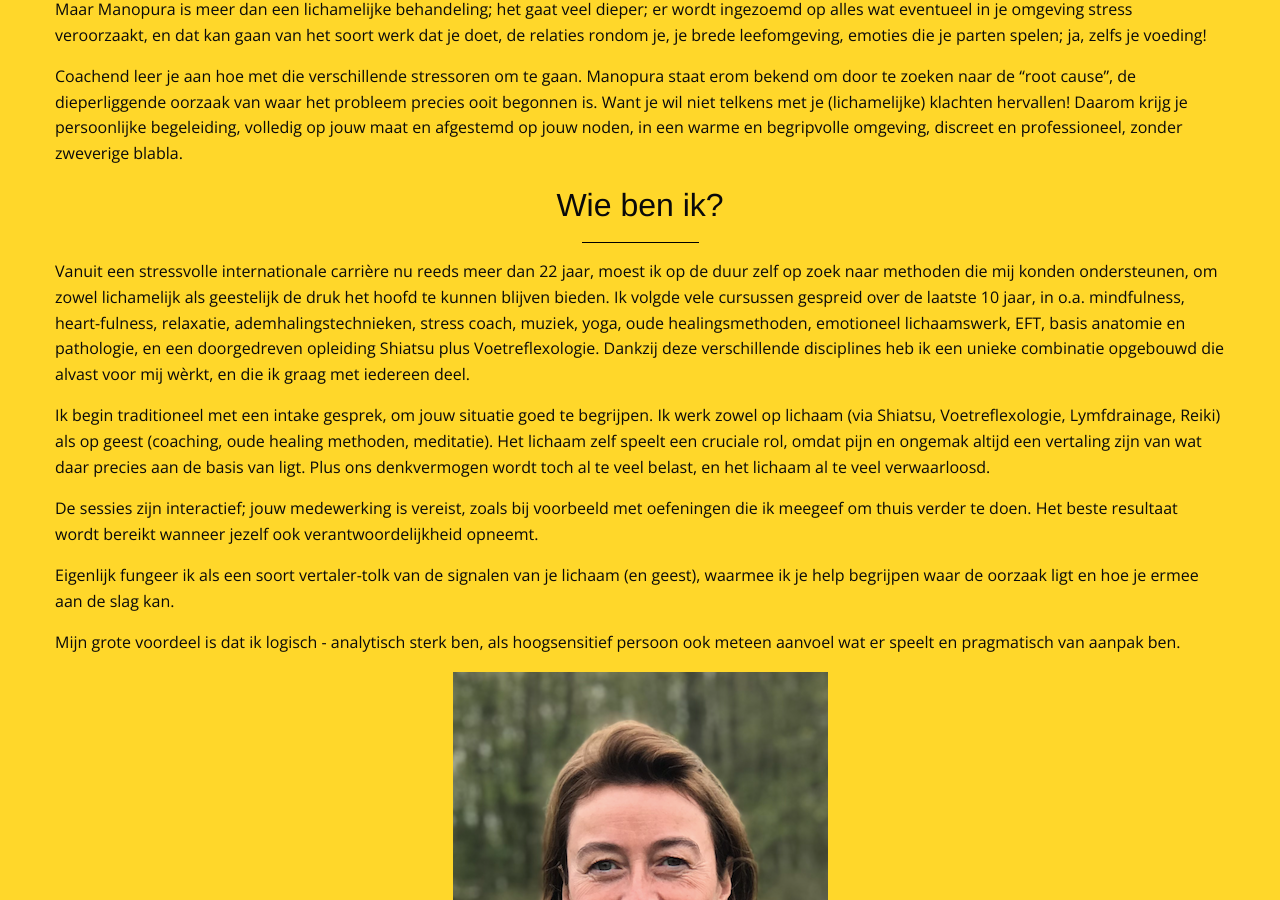
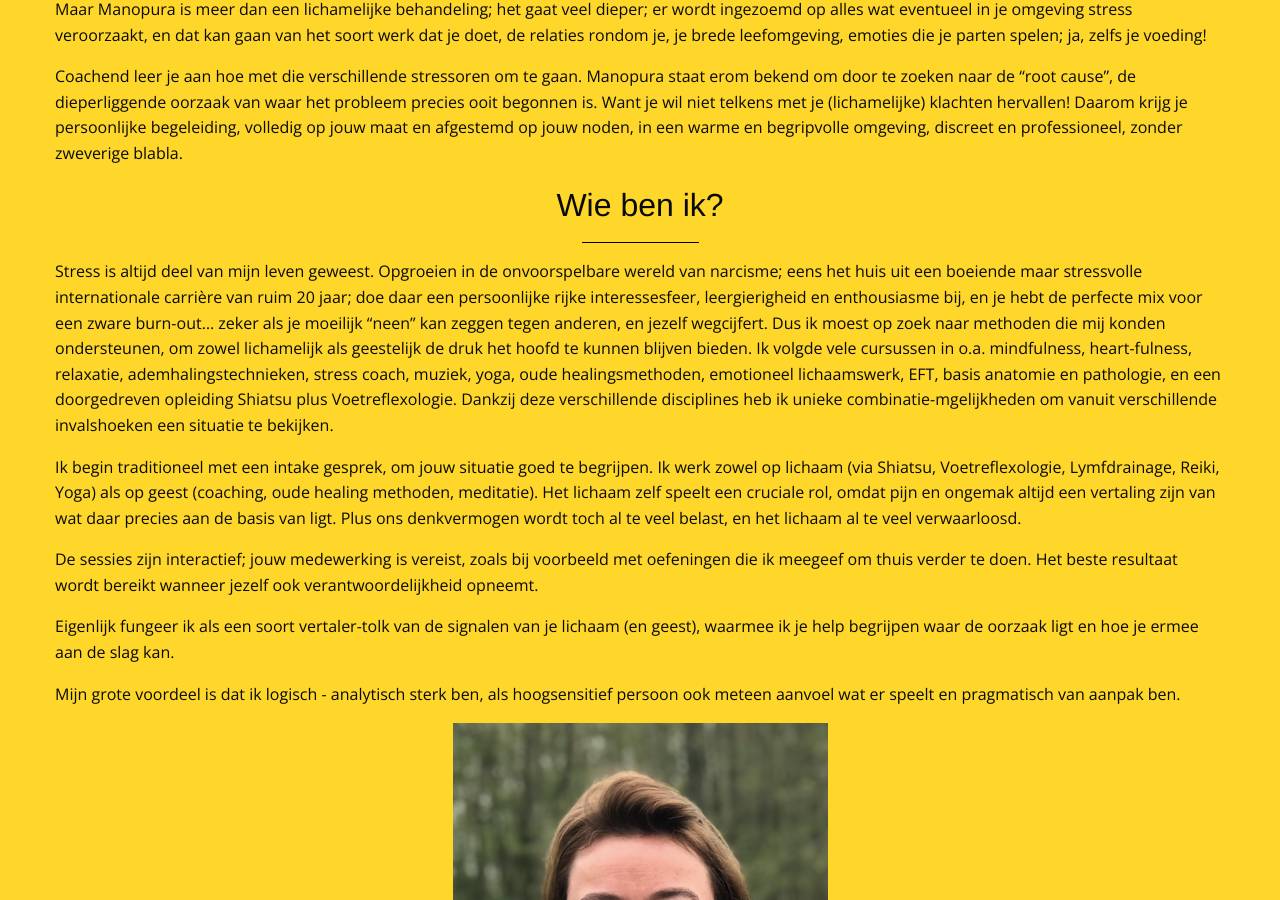
Before and after one commit to manopura/manopura.github.io, a Jekyll site: the page built from index.md, in a window 1280 px wide and 900 px high, scrolled down 551 px. Built offline with Jekyll 4.4.1, drawn with Linux system fonts in a browser that asks for light colours; nearby versions of some CDN libraries.

Commit message:
Update index.md

```diff
--- a/index.md
+++ b/index.md
@@ -22,10 +22,10 @@
 
 # Wie ben ik?
 
-Vanuit een stressvolle internationale carrière nu reeds meer dan 22 jaar, moest ik op de duur zelf op zoek naar methoden die mij konden ondersteunen, om zowel lichamelijk als geestelijk de druk het hoofd te kunnen blijven bieden.
-Ik volgde vele cursussen gespreid over de laatste 10 jaar, in o.a. mindfulness, heart-fulness, relaxatie, ademhalingstechnieken, stress coach, muziek, yoga, oude healingsmethoden, emotioneel lichaamswerk, EFT, basis anatomie en pathologie, en een doorgedreven opleiding Shiatsu plus Voetreflexologie. Dankzij deze verschillende disciplines heb ik een unieke combinatie opgebouwd die alvast voor mij wèrkt, en die ik graag met iedereen deel.
+Stress is altijd deel van mijn leven geweest. Opgroeien in de onvoorspelbare wereld van narcisme; eens het huis uit een boeiende maar stressvolle internationale carrière van ruim 20 jaar; doe daar een persoonlijke rijke interessesfeer, leergierigheid en enthousiasme bij, en je hebt de perfecte mix voor een zware burn-out... zeker als je moeilijk "neen" kan zeggen tegen anderen, en jezelf wegcijfert. Dus ik moest op zoek naar methoden die mij konden ondersteunen, om zowel lichamelijk als geestelijk de druk het hoofd te kunnen blijven bieden.
+Ik volgde vele cursussen in o.a. mindfulness, heart-fulness, relaxatie, ademhalingstechnieken, stress coach, muziek, yoga, oude healingsmethoden, emotioneel lichaamswerk, EFT, basis anatomie en pathologie, en een doorgedreven opleiding Shiatsu plus Voetreflexologie. Dankzij deze verschillende disciplines heb ik unieke combinatie-mgelijkheden om vanuit verschillende invalshoeken een situatie te bekijken.
 
-Ik begin traditioneel met een intake gesprek, om jouw situatie goed te begrijpen. Ik werk zowel op lichaam (via Shiatsu, Voetreflexologie, Lymfdrainage, Reiki) als op geest (coaching, oude healing methoden, meditatie). Het lichaam zelf speelt een cruciale rol, omdat pijn en ongemak altijd een vertaling zijn van wat daar precies aan de basis van ligt. Plus ons denkvermogen wordt toch al te veel belast, en het lichaam al te veel verwaarloosd.
+Ik begin traditioneel met een intake gesprek, om jouw situatie goed te begrijpen. Ik werk zowel op lichaam (via Shiatsu, Voetreflexologie, Lymfdrainage, Reiki, Yoga) als op geest (coaching, oude healing methoden, meditatie). Het lichaam zelf speelt een cruciale rol, omdat pijn en ongemak altijd een vertaling zijn van wat daar precies aan de basis van ligt. Plus ons denkvermogen wordt toch al te veel belast, en het lichaam al te veel verwaarloosd.
 
 De sessies zijn interactief; jouw medewerking is vereist, zoals bij voorbeeld met oefeningen die ik meegeef om thuis verder te doen. Het beste resultaat wordt bereikt wanneer jezelf ook verantwoordelijkheid opneemt.
 
```
